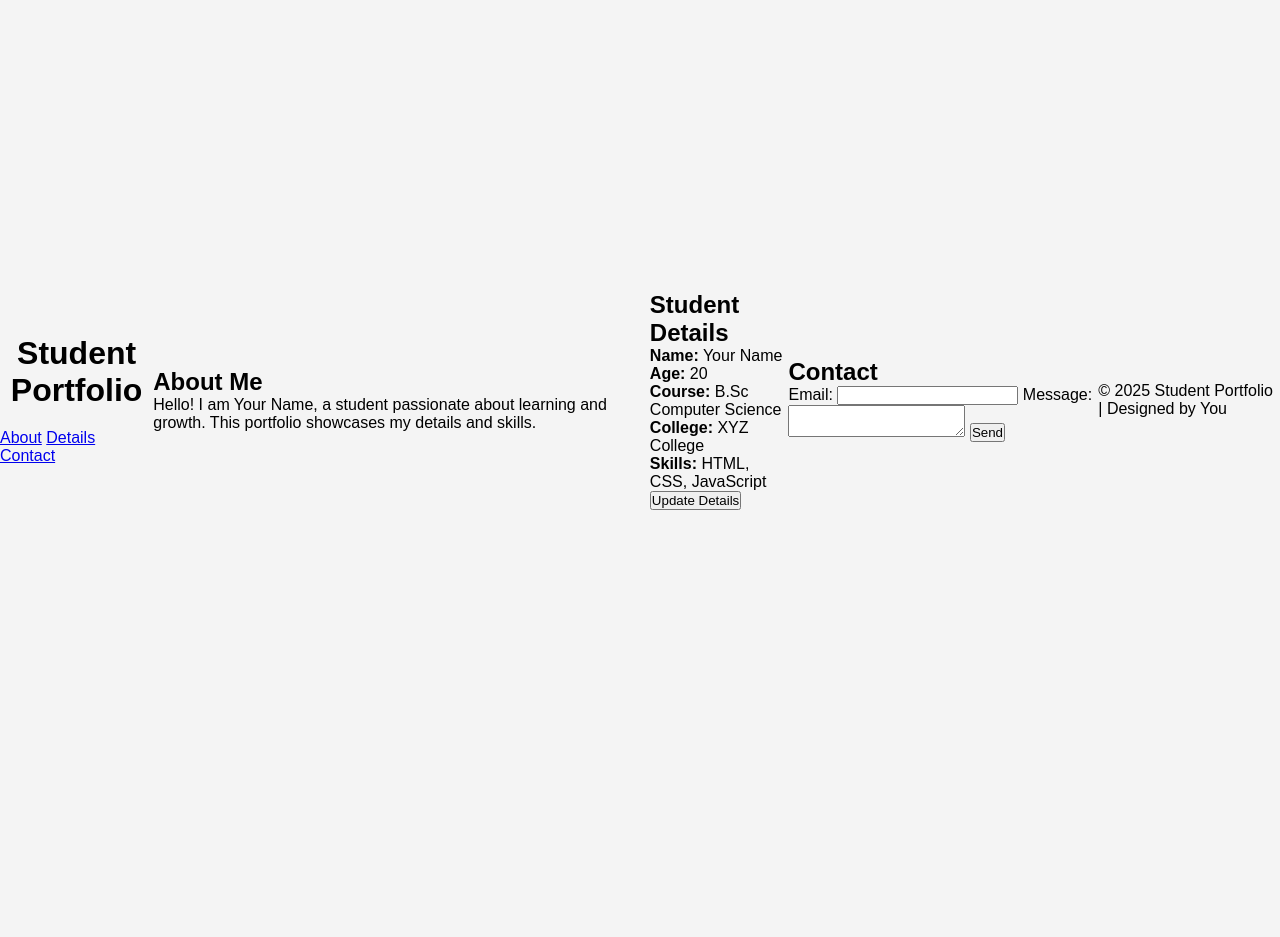
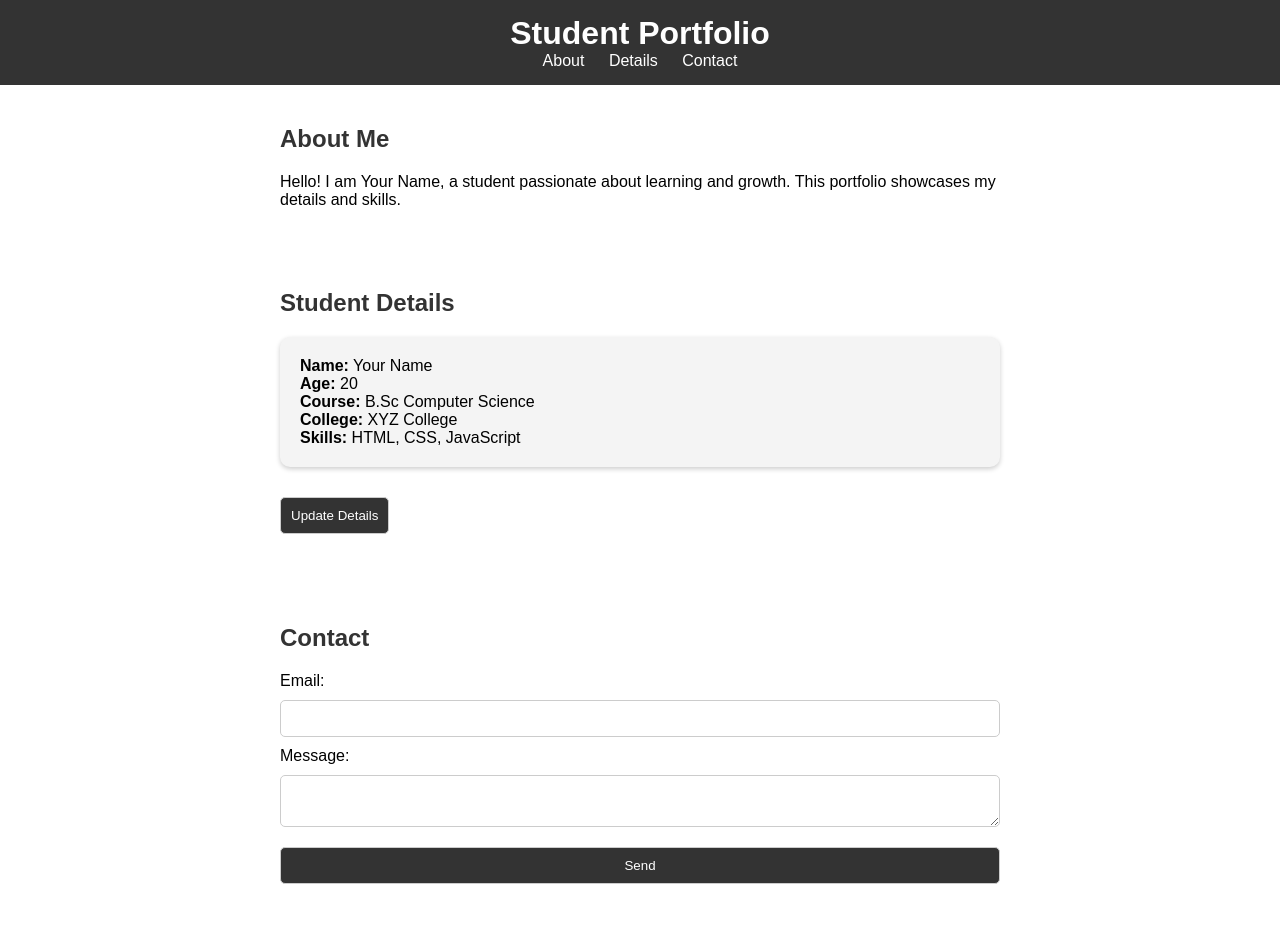
Before and after one commit to tcgleenal-alt/Leenal-K--TNSDC-FWD-DP, a plain HTML site: page index.html in a window 1280 px wide. Shown: the top 937 px of the page. Before the commit the page ends 800 px from the top, so only its background shows below. Drawn offline with Linux system fonts and the light colour scheme; a script that the page names is missing.

Commit message:
Update style.css

```diff
--- a/style.css
+++ b/style.css
@@ -1,72 +1,78 @@
+/* Reset */
 * {
   margin: 0;
   padding: 0;
   box-sizing: border-box;
+  font-family: Arial, sans-serif;
 }
 
-body {
-  font-family: Arial, sans-serif;
-  background: #f4f4f4;
-  display: flex;
-  justify-content: center;
-  align-items: center;
-  height: 100vh;
+/* Header */
+header {
+  background: #333;
+  color: #fff;
+  padding: 15px;
+  text-align: center;
 }
 
-.container {
-  background: white;
-  padding: 20px;
-  width: 350px;
-  border-radius: 10px;
-  box-shadow: 0 4px 8px rgba(0,0,0,0.1);
+header nav a {
+  color: white;
+  margin: 0 10px;
+  text-decoration: none;
 }
 
-h1 {
-  text-align: center;
-  margin-bottom: 20px;
+header nav a:hover {
+  text-decoration: underline;
 }
 
-.input-section {
-  display: flex;
-  justify-content: space-between;
+/* Sections */
+section {
+  padding: 40px;
+  max-width: 800px;
+  margin: auto;
 }
 
-#taskInput {
-  flex: 1;
-  padding: 10px;
-  border: 1px solid #ddd;
-  border-radius: 5px;
+h2 {
+  margin-bottom: 20px;
+  color: #333;
 }
 
-#addBtn {
-  background: #28a745;
+/* Student Card */
+.card {
+  background: #f4f4f4;
+  padding: 20px;
+  border-radius: 10px;
+  margin-bottom: 20px;
+  box-shadow: 0 2px 5px rgba(0,0,0,0.2);
+}
+
+/* Form */
+form {
+  display: flex;
+  flex-direction: column;
+}
+
+input, textarea, button {
+  padding: 10px;
+  margin: 10px 0;
+  border-radius: 5px;
+  border: 1px solid #ccc;
+}
+
+button {
+  background: #333;
   color: white;
-  border: none;
-  padding: 10px 15px;
-  margin-left: 10px;
-  border-radius: 5px;
   cursor: pointer;
 }
 
-#addBtn:hover {
-  background: #218838;
+button:hover {
+  background: #555;
 }
 
-ul {
-  list-style: none;
+/* Footer */
+footer {
+  text-align: center;
+  background: #333;
+  color: white;
+  padding: 15px;
   margin-top: 20px;
 }
-
-li {
-  padding: 10px;
-  margin-bottom: 10px;
-  background: #eee;
-  display: flex;
-  justify-content: space-between;
-  border-radius: 5px;
-}
-
-li.completed {
-  text-decoration: line-through;
-  background: #d4edda;
-}
```
